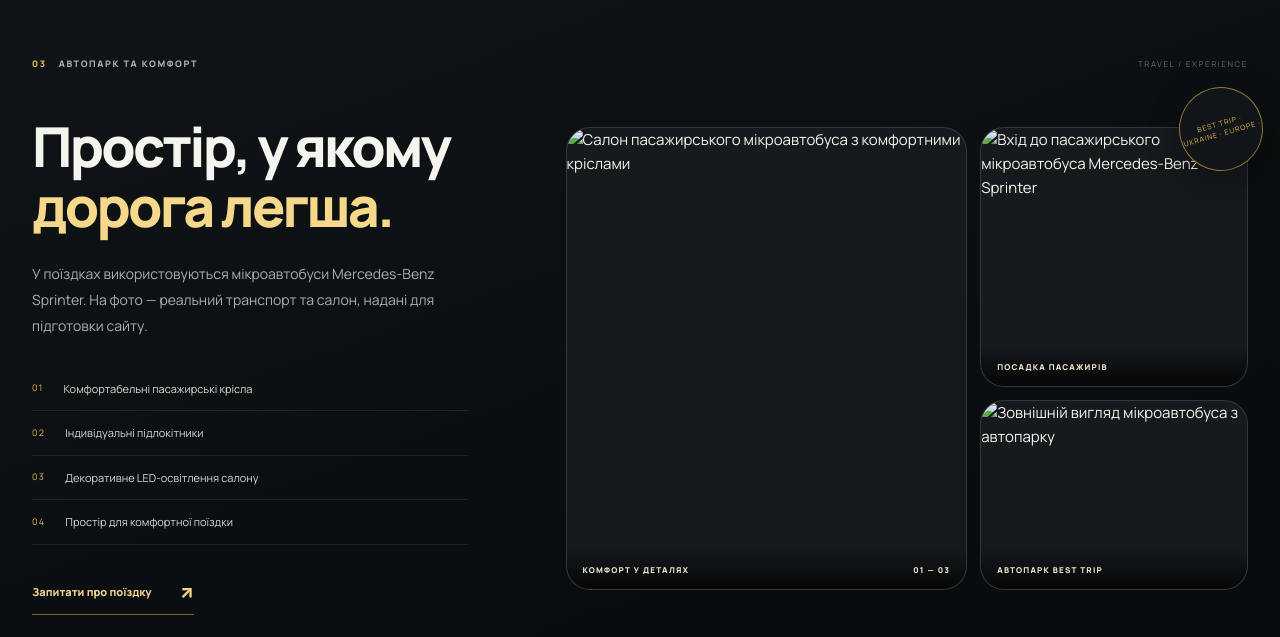
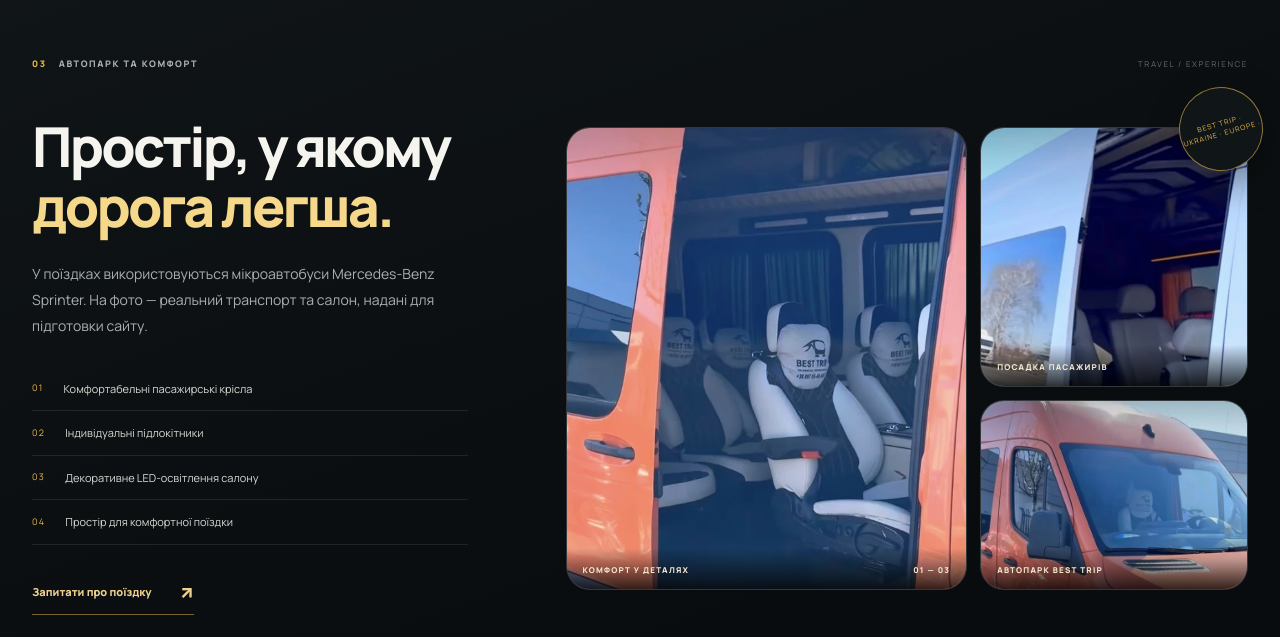
Before and after one commit to Mikhd5/best-trip, a plain HTML site: page index.html in a window 1280 px wide. Shown: the part 2445-3082 px from the top of the page. Drawn offline with Linux system fonts and the light colour scheme; files whose address does not match are found by name.

Commit message:
Fix image paths for deployed site

```diff
--- a/index.html
+++ b/index.html
@@ -79,7 +79,7 @@
           <a class="underlined-link" href="#booking">Спланувати поїздку <span>↗</span></a>
         </div>
         <div class="about-visual reveal">
-          <div class="about-photo-wrap"><img src="assets/fleet-interior.webp" alt="Пасажирський салон мікроавтобуса BEST TRIP" loading="lazy"><span class="photo-corner">01 / САЛОН</span></div>
+          <div class="about-photo-wrap"><img src="fleet-interior.webp" alt="Пасажирський салон мікроавтобуса BEST TRIP" loading="lazy"><span class="photo-corner">01 / САЛОН</span></div>
           <div class="about-stamp"><span class="stamp-top">BEST TRIP</span><span class="stamp-main">UKR <i>↗</i> EU</span><span class="stamp-bottom">ДОРОГА, ЯКА ОБ'ЄДНУЄ</span></div>
           <div class="about-caption"><span>Деталі, що створюють комфорт</span><span class="caption-line"></span></div>
         </div>
@@ -118,9 +118,9 @@
             <a class="underlined-link" href="#booking">Запитати про поїздку <span>↗</span></a>
           </div>
           <div class="fleet-gallery reveal">
-            <figure class="gallery-main"><img src="assets/fleet-orange-interior.webp" alt="Салон пасажирського мікроавтобуса з комфортними кріслами" loading="lazy"><figcaption><span>КОМФОРТ У ДЕТАЛЯХ</span><span>01 — 03</span></figcaption></figure>
-            <figure class="gallery-small"><img src="assets/fleet-door.webp" alt="Вхід до пасажирського мікроавтобуса Mercedes-Benz Sprinter" loading="lazy"><figcaption>ПОСАДКА ПАСАЖИРІВ</figcaption></figure>
-            <figure class="gallery-small gallery-orange"><img src="assets/fleet-orange.webp" alt="Зовнішній вигляд мікроавтобуса з автопарку" loading="lazy"><figcaption>АВТОПАРК BEST TRIP</figcaption></figure>
+            <figure class="gallery-main"><img src="fleet-orange-interior.webp" alt="Салон пасажирського мікроавтобуса з комфортними кріслами" loading="lazy"><figcaption><span>КОМФОРТ У ДЕТАЛЯХ</span><span>01 — 03</span></figcaption></figure>
+            <figure class="gallery-small"><img src="fleet-door.webp" alt="Вхід до пасажирського мікроавтобуса Mercedes-Benz Sprinter" loading="lazy"><figcaption>ПОСАДКА ПАСАЖИРІВ</figcaption></figure>
+            <figure class="gallery-small gallery-orange"><img src="fleet-orange.webp" alt="Зовнішній вигляд мікроавтобуса з автопарку" loading="lazy"><figcaption>АВТОПАРК BEST TRIP</figcaption></figure>
             <div class="gallery-orbit" aria-hidden="true">BEST TRIP · UKRAINE · EUROPE · </div>
           </div>
         </div>
```
